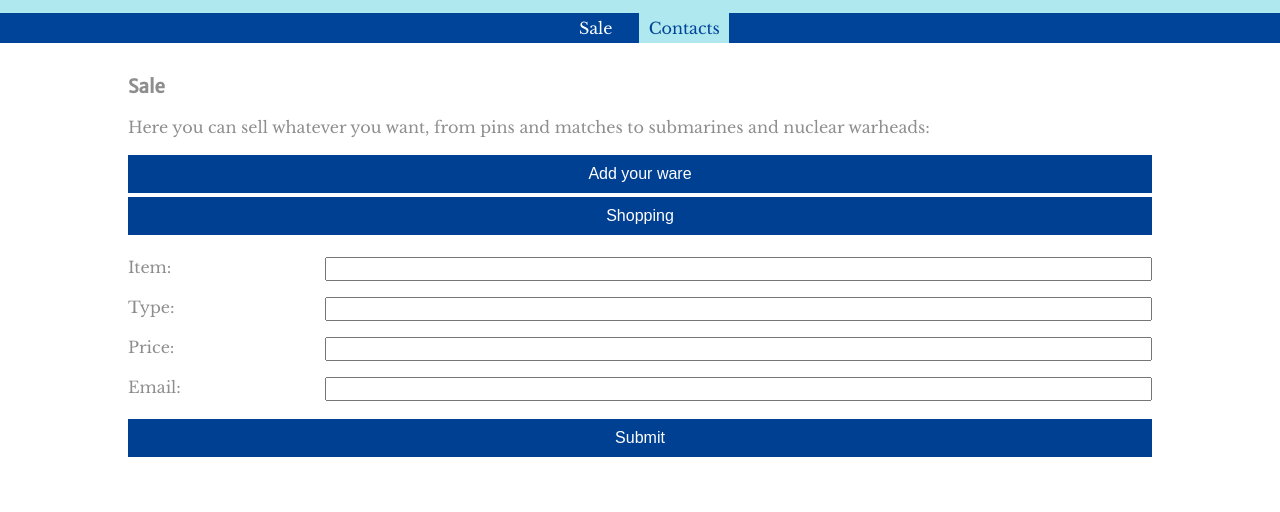
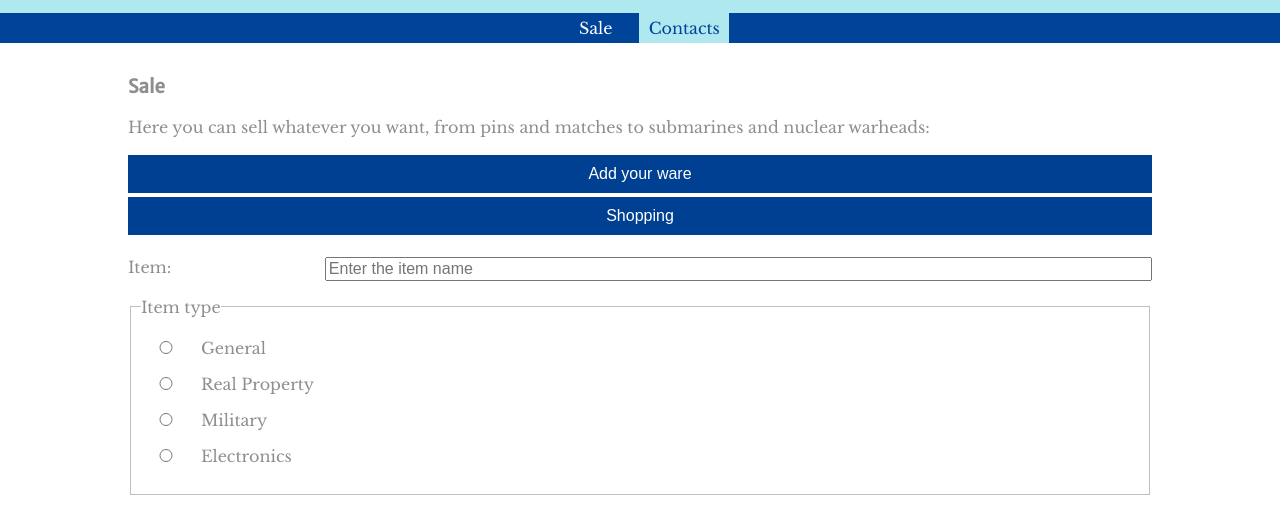
Before and after one commit to portojs/angular-project-5, a website: page app/index.html at #/sale in a window 1280 px wide. Shown: the part 81-593 px from the top of the page. Drawn offline with nearby package versions, Linux system fonts and the light colour scheme.

Commit message:
Add radiobuttons to the form

```diff
--- a/app/css/app.css
+++ b/app/css/app.css
@@ -21,6 +21,10 @@ ul {
 a {
   color: #004499;
   text-decoration: none;
+}
+
+label {
+  cursor: pointer;
 }
 
 #main-wrapper {
@@ -160,18 +164,38 @@ main-form form {
   margin: 20px 0 0;
 }
 
-#page-sale-form div {
+main-form div {
   width: 100%;
   margin: 20px 0;
 }
 
-#page-sale-form label {
+main-form label {
   display: inline-block;
   width: 10%;
   margin-right: 1em;
 }
 
-#page-sale-form input {
+main-form input {
   width: 80%;
   float: right;
 }
+
+#page-sale main-form button[type="submit"] {
+  background-color: #255470;
+}
+
+#page-sale main-form button[type="submit"]:hover {
+  color: #255470;
+  background-color: lightcyan;
+}
+
+#page-sale main-form fieldset label {
+  width: 60%;
+}
+
+#page-sale main-form fieldset input {
+  display: inline-block;
+  width: 5%;
+  float: left;
+  margin: 3px 10px 0 0;
+}
--- a/app/templates/directives/main-form.html
+++ b/app/templates/directives/main-form.html
@@ -1,19 +1,38 @@
-<form novalidate="novalidate">
+<form name="shoppingForm" novalidate="novalidate">
   <div>
     <label for="form-title">Item:</label>
-    <input id="form-title" type="text" />
+    <input ng-model="item.title" id="form-title" type="text" placeholder="Enter the item name" />
   </div>
   <div>
-    <label for="form-type">Type:</label>
-    <input id="form-type" type="text" />
+    <!--<label for="form-type">Type:</label>-->
+    <!--<input ng-model="item.type" id="form-type" type="text" />-->
+    <fieldset>
+      <legend>Item type</legend>
+      <p>
+        <input ng-model="item.type" type="radio" name="type" id="type-1" value="general" />
+        <label for="type-1">General</label>
+      </p>
+      <p>
+        <input ng-model="item.type" type="radio" name="type" id="type-2" value="real property" />
+        <label for="type-2">Real Property</label>
+      </p>
+      <p>
+        <input ng-model="item.type" type="radio" name="type" id="type-3" value="military" />
+        <label for="type-3">Military</label>
+      </p>
+      <p>
+        <input ng-model="item.type" type="radio" name="type" id="type-4" value="electronics" />
+        <label for="type-4">Electronics</label>
+      </p>
+    </fieldset>
   </div>
   <div>
     <label for="form-price">Price:</label>
-    <input id="form-price" type="number" />
+    <input ng-model="item.price" id="form-price" type="number" placeholder="Enter the item price" />
   </div>
   <div>
     <label for="form-email">Email:</label>
-    <input id="form-email" type="email" />
+    <input ng-model="item.seller" id="form-email" type="email" placeholder="Enter your email" />
   </div>
   <button type="submit">Submit</button>
 </form>
--- a/app/templates/pages/sale/index.html
+++ b/app/templates/pages/sale/index.html
@@ -1,11 +1,15 @@
 <section id="page-sale">
 
-  <h3>Sale</h3>
+  <section>
 
-  <p>Here you can sell whatever you want, from pins and matches to submarines and nuclear warheads:</p>
+    <h3>Sale</h3>
 
-  <button>Add your ware</button>
-  <button>Shopping</button>
+    <p>Here you can sell whatever you want, from pins and matches to submarines and nuclear warheads:</p>
+
+    <button>Add your ware</button>
+    <button>Shopping</button>
+
+  </section>
 
   <main-form id="page-sale-form"></main-form>
 
```
